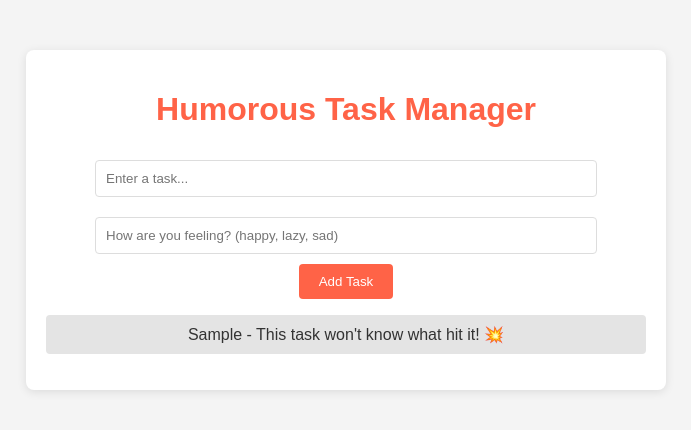
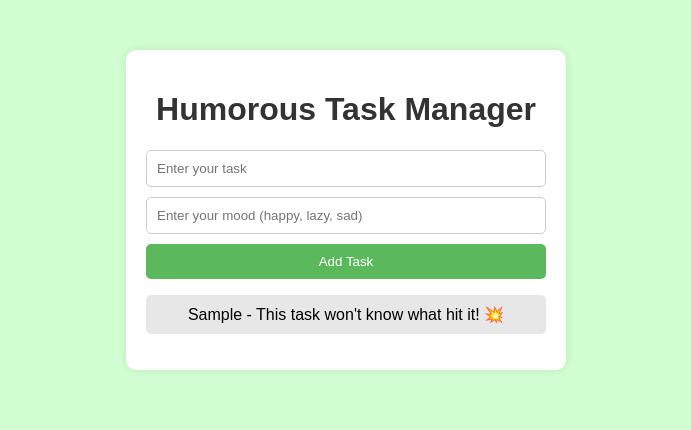
Before and after one commit to Jeevanmartin/humorous-task-manager, a plain HTML site: page Humorous-TaskManager/index.html in a window 1280 px wide. Both pictures are taken after typing "Sample", "Sample" into the empty fields and a click on the button "Add Task". Shown: the whole page, without its empty margins (294-985 px from the left). Drawn offline with Linux system fonts and the light colour scheme.

Commit message:
Updated with mood-based responses, sound effects, and dynamic background color.Renamed some mp3 files

```diff
--- a/Humorous-TaskManager/index.html
+++ b/Humorous-TaskManager/index.html
@@ -9,15 +9,16 @@
 <body>
     <div class="container">
         <h1>Humorous Task Manager</h1>
-        <input type="text" id="taskInput" placeholder="Enter a task..." />
-        <input type="text" id="moodInput" placeholder="How are you feeling? (happy, lazy, sad)" />
+        <input type="text" id="taskInput" placeholder="Enter your task">
+        <input type="text" id="moodInput" placeholder="Enter your mood (happy, lazy, sad)">
         <button id="addTaskButton">Add Task</button>
         <ul id="taskList"></ul>
+    </div>
 
-        <!-- Audio Elements -->
-        <audio id="successSound" src="success.mp3"></audio>
-        <audio id="failSound" src="fail.mp3"></audio>
-    </div>
+    <audio id="happySound" src="happy.mp3"></audio>
+    <audio id="lazySound" src="lazy.mp3"></audio>
+    <audio id="sadSound" src="sad.mp3"></audio>
+
     <script src="script.js"></script>
 </body>
 </html>
--- a/Humorous-TaskManager/script.js
+++ b/Humorous-TaskManager/script.js
@@ -1,5 +1,6 @@
-const successSound = document.getElementById('successSound');
-const failSound = document.getElementById('failSound');
+const happySound = document.getElementById('happySound');
+const lazySound = document.getElementById('lazySound');
+const sadSound = document.getElementById('sadSound');
 
 document.getElementById('addTaskButton').addEventListener('click', function() {
     const taskInput = document.getElementById('taskInput');
@@ -7,71 +8,62 @@ document.getElementById('addTaskButton').addEventListener('click', function() {
     const taskText = taskInput.value.trim();
     const moodText = moodInput.value.trim().toLowerCase();
 
+    if (taskText) {
         const happyResponses = [
             `${taskText} - You’re on fire! 🔥 Keep those tasks coming!`,
             `${taskText} - Wow, look at you being all productive! Go, you! 🎉`,
-        `${taskText} - This task won't know what hit it! 💥`
+            `${taskText} - This task won't know what hit it! 💥`,
         ];
 
         const lazyResponses = [
             `${taskText} - It's okay, it’s just a suggestion! 😴`,
             `${taskText} - Another task? Let's just think about it... tomorrow! ⏳`,
-        `${taskText} - Tasks are overrated. Let’s chill! 🍕`
+            `${taskText} - Tasks are overrated. Let’s chill! 🍕`,
         ];
 
         const sadResponses = [
             `${taskText} - Remember, even the best tasks take time! 🌧️`,
             `${taskText} - It's okay to cry while you work... it helps with hydration! 😢💧`,
-        `${taskText} - Hang in there! You’re doing better than your laundry! 🧺`
+            `${taskText} - Hang in there! You’re doing better than your laundry! 🧺`,
         ];
 
-    let responses, soundEffect;
+        let responses;
+        let soundToPlay;
+        let backgroundColor;
+
         switch (moodText) {
             case 'happy':
                 responses = happyResponses;
-            soundEffect = 'success.mp3';
-            document.body.style.backgroundColor = 'lightyellow';
-            triggerConfetti();
+                soundToPlay = happySound;
+                backgroundColor = '#d1ffd1'; // Light green
                 break;
             case 'lazy':
                 responses = lazyResponses;
-            soundEffect = 'lazy.mp3';
-            document.body.style.backgroundColor = 'lightblue';
+                soundToPlay = lazySound;
+                backgroundColor = '#fff7d1'; // Light yellow
                 break;
             case 'sad':
                 responses = sadResponses;
-            soundEffect = 'sad.mp3';
-            document.body.style.backgroundColor = 'lightgrey';
+                soundToPlay = sadSound;
+                backgroundColor = '#ffd1d1'; // Light red
                 break;
             default:
-            responses = happyResponses;
-            soundEffect = 'default.mp3';
+                responses = happyResponses; // Default to happy if mood is not recognized
+                soundToPlay = happySound;
+                backgroundColor = '#d1ffd1'; // Light green
         }
 
-    if (taskText) {
         const randomIndex = Math.floor(Math.random() * responses.length);
         const li = document.createElement('li');
         li.textContent = responses[randomIndex];
         document.getElementById('taskList').appendChild(li);
         taskInput.value = ''; // Clear the input
         moodInput.value = ''; // Clear the mood input
-        playSound(soundEffect);
+
+        // Change background color and play sound
+        document.body.style.backgroundColor = backgroundColor;
+        soundToPlay.play();
     } else {
         alert('Please enter a task!');
-        failSound.play();
     }
 });
-
-function playSound(fileName) {
-    const audio = new Audio(fileName);
-    audio.play();
-}
-
-function triggerConfetti() {
-    // Code for confetti effect
-    // This is a basic animation placeholder for demonstration
-    const confetti = document.createElement('div');
-    confetti.className = 'confetti';
-    document.body.appendChild(confetti);
-    setTimeout(() => document.body.removeChild(confetti), 3000);
-}
--- a/Humorous-TaskManager/style.css
+++ b/Humorous-TaskManager/style.css
@@ -1,80 +1,53 @@
 body {
     font-family: Arial, sans-serif;
-    background-color: #f4f4f4;
-    color: #333;
+    background-color: #f0f0f0;
     text-align: center;
 }
 
 .container {
-    max-width: 600px;
     margin: 50px auto;
     padding: 20px;
-    background: white;
-    border-radius: 8px;
-    box-shadow: 0 2px 10px rgba(0,0,0,0.1);
+    border-radius: 10px;
+    max-width: 400px;
+    background-color: white;
+    box-shadow: 0 0 10px rgba(0, 0, 0, 0.1);
 }
 
 h1 {
-    color: #ff6347;
+    color: #333;
 }
 
-input[type="text"] {
-    width: 80%;
+input {
     padding: 10px;
-    margin: 10px 0;
-    border: 1px solid #ddd;
-    border-radius: 4px;
+    width: calc(100% - 22px);
+    margin-bottom: 10px;
+    border: 1px solid #ccc;
+    border-radius: 5px;
 }
 
 button {
-    padding: 10px 20px;
-    background-color: #ff6347;
+    padding: 10px;
+    width: 100%;
+    background-color: #5cb85c;
+    border: none;
     color: white;
-    border: none;
-    border-radius: 4px;
+    border-radius: 5px;
     cursor: pointer;
 }
 
 button:hover {
-    background-color: #e5533d;
+    background-color: #4cae4c;
 }
 
 ul {
-    list-style: none;
+    list-style-type: none;
     padding: 0;
 }
 
 li {
-    background: #e4e4e4;
-    margin: 5px 0;
     padding: 10px;
-    border-radius: 4px;
-    animation: fadeIn 0.5s ease; /* Apply fade-in animation */
+    margin-top: 5px;
+    border-radius: 5px;
+    background-color: #e7e7e7;
+    transition: background-color 0.3s;
 }
-
-@keyframes fadeIn {
-    from {
-        opacity: 0;
-        transform: translateY(-20px);
-    }
-    to {
-        opacity: 1;
-        transform: translateY(0);
-    }
-}
-
-.confetti {
-    position: fixed;
-    top: 50%;
-    left: 50%;
-    width: 100px;
-    height: 100px;
-    background: radial-gradient(circle, yellow, orange, red);
-    border-radius: 50%;
-    animation: fade 3s ease-out forwards;
-}
-
-@keyframes fade {
-    0% { opacity: 1; }
-    100% { opacity: 0; }
-}
```
Also changed, not shown: 5 other files. Lines whose indentation alone changed are shown as unchanged.
